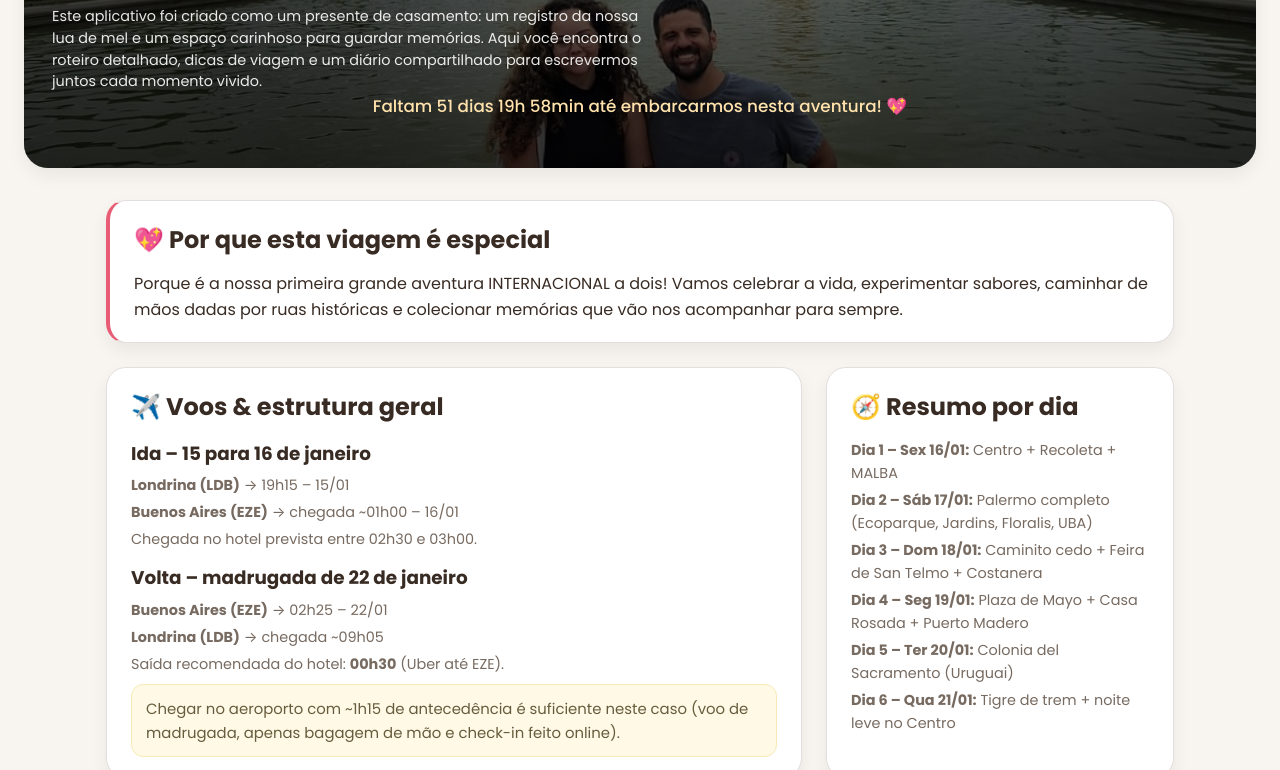
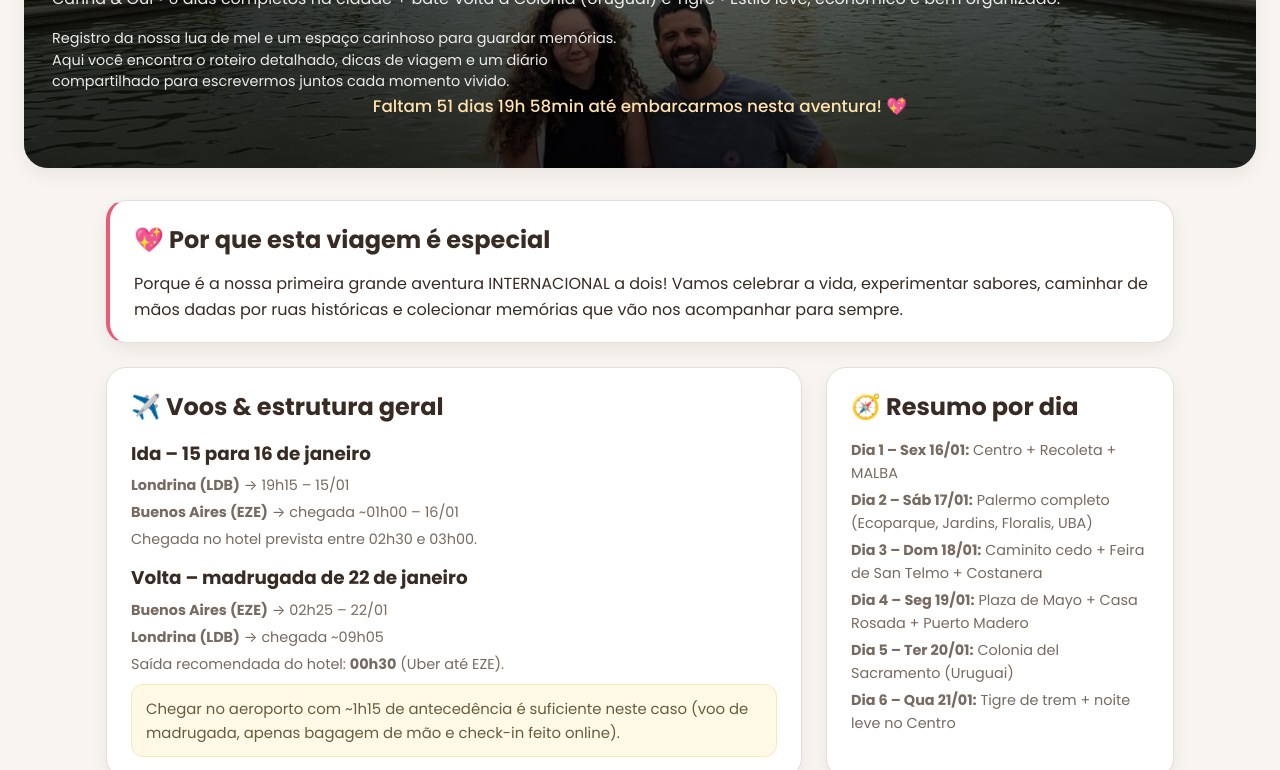
Before and after one commit to prof-guifonseca/Romance-Argentino, a website: page index.html in a window 1280 px wide. Shown: the part 330-1100 px from the top of the page. Drawn offline with Linux system fonts and the light colour scheme; no server answers.

Commit message:
Update index.html

```diff
--- a/index.html
+++ b/index.html
@@ -62,8 +62,8 @@
              visitante de que este site é um presente romântico, um registro
              da lua de mel e um espaço para guardar memórias em casal. -->
         <p class="app-description">
-          Este aplicativo foi criado como um presente de casamento: um registro da nossa lua de mel e um espaço carinhoso para
-          guardar memórias. Aqui você encontra o roteiro detalhado, dicas de viagem e um diário compartilhado para escrevermos juntos
+          Registro da nossa lua de mel e um espaço carinhoso para guardar memórias.
+          Aqui você encontra o roteiro detalhado, dicas de viagem e um diário compartilhado para escrevermos juntos
           cada momento vivido.
         </p>
         <div id="countdown-container" class="countdown">
```
